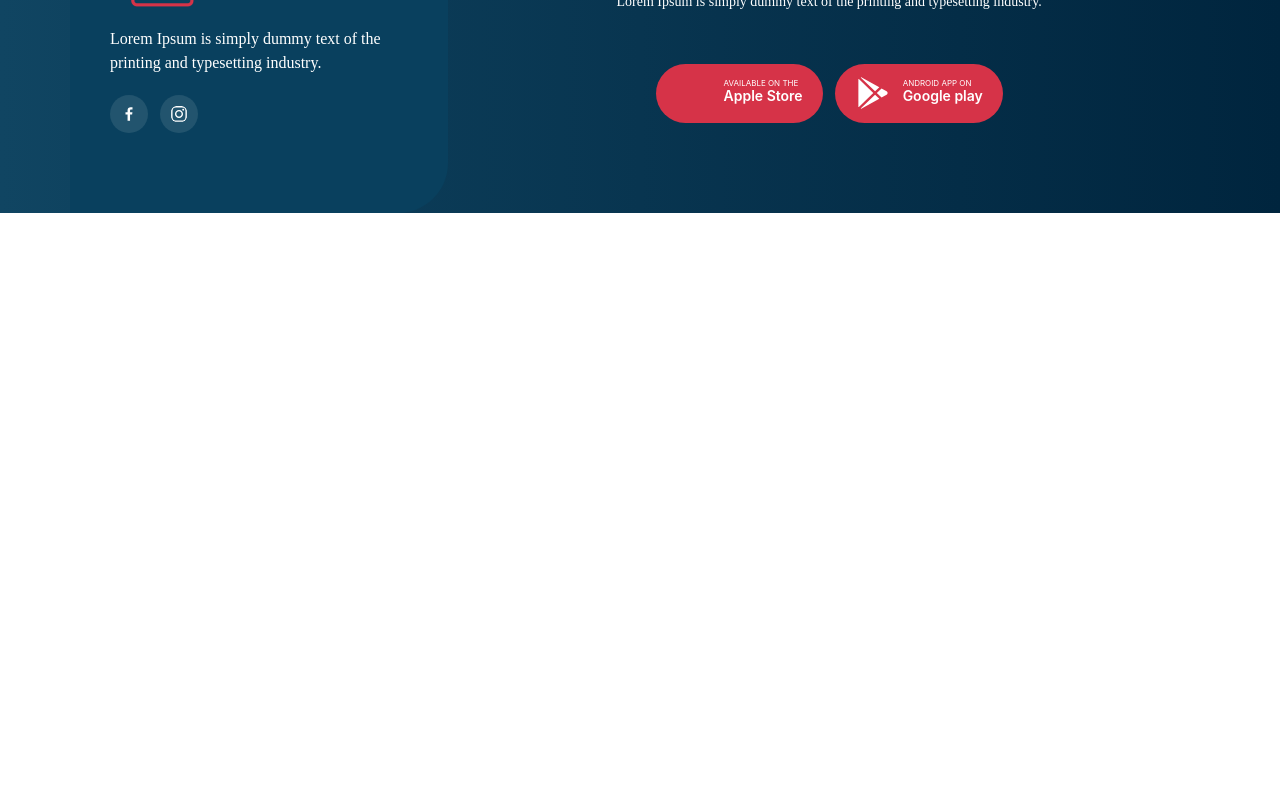
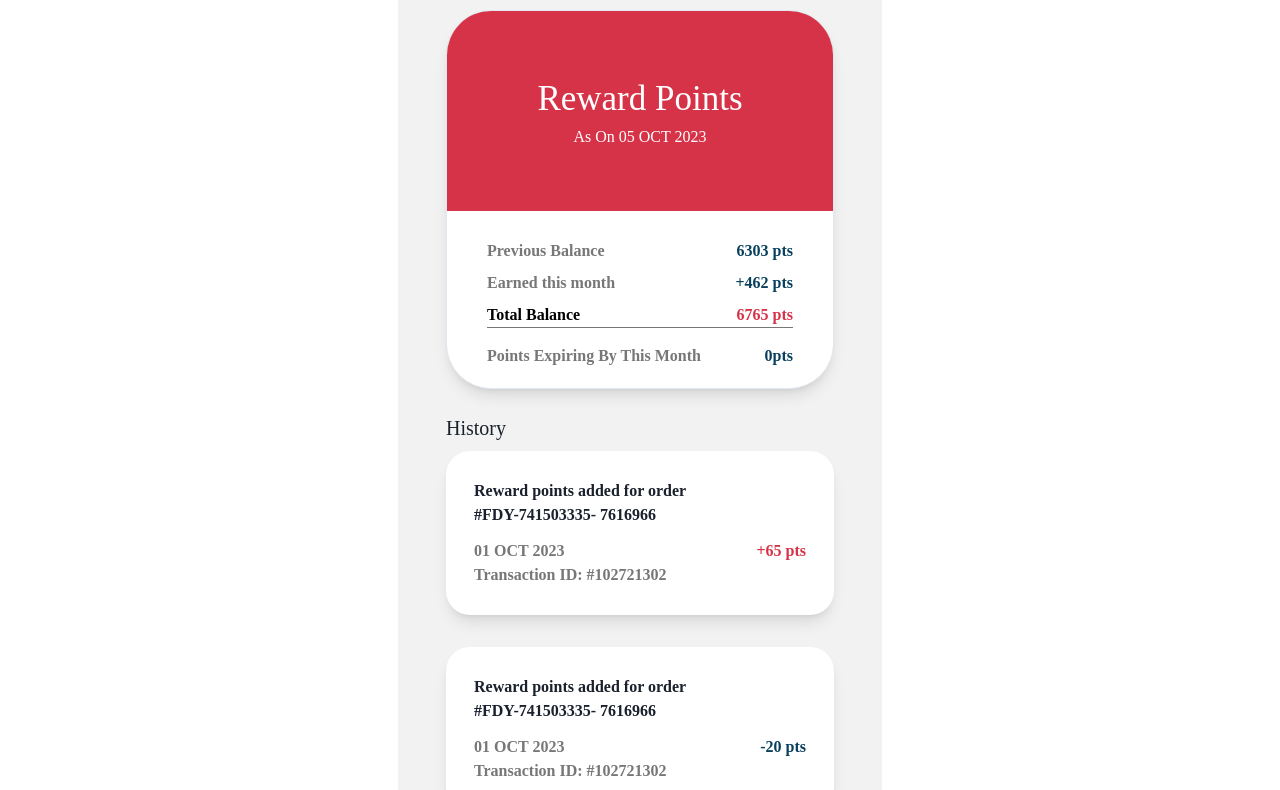
Before and after one commit to Shubh-Rajawat/ecommerce-nbt, a React (Create React App) app: page /reward-points in a window 1280 px wide. Shown: the part 320-1110 px from the top of the page. Before the commit the page ends 800 px from the top, so only its background shows below. Built offline with nearby package versions, Linux system fonts and the light colour scheme; some icons are missing.

Commit message:
reward page

```diff
--- a/src/App.js
+++ b/src/App.js
@@ -17,6 +17,7 @@ import Profile from './pages/Profile';
 import ProfileSettings from "./pages/ProfileSettings";
 import HelpAndSupport from "./pages/HelpAndSupport";
 import EdtitProfile from "./pages/EdtitProfile";
+import RewardPointPage from "./pages/RewardPointPage";
 function App() {
   return (
     <>
@@ -37,6 +38,7 @@ function App() {
           <Route path="/edit-profile" element={<EdtitProfile />} />
           <Route path="/profile/settings" element={<ProfileSettings />} />
           <Route path="/profile/help-and-support" element={<HelpAndSupport />} />
+          <Route path="reward-points" element={<RewardPointPage />} />
         </Routes>
         <Footer />
       </BrowserRouter>
--- /dev/null
+++ b/src/components/reward/Rewards.jsx
@@ -0,0 +1,79 @@
+import React from 'react'
+
+const Rewards = () => {
+  return (
+    <>
+
+             <section className="bg-[#F2F2F2] py-5">
+        <div className="ss-container flex justify-between">
+          <h1 className=" text-2xl ramto">Rewards</h1>
+          <p>Home / Your Orders_History</p>
+        </div>
+      </section>
+     <div className="w-[100%] ss-container px-1 py-5 md:py-12 flex justify-center">
+        <div className="w-full md:w-[60%] lg:w-[55%] xl:w-[44%] h-full bg-[#F2F2F2] px-5  md:px-12 py-10 rounded-3xl">
+          <div
+            className={`border  rounded-[45px]  bg-white shadow-lg relative overflow-hidden`}
+          >
+
+            <div className="bg-[#D63348] text-center h-[200px] grid place-content-center">
+              <h1 className='text-[35px] ramto text-white'>Reward Points</h1>
+              <p className='popins text-white'>As On 05  OCT 2023</p>
+            </div>
+            <div className='px-10 py-5 popins text-[#777777] '>
+
+                <div className='flex justify-between pt-2 font-[600]'>
+                <p>Previous Balance</p>
+                <p className='text-[#09405E] font-semibold ramto'>6303 pts</p>
+                </div>
+                  <div className='flex justify-between pt-2 font-[600]'>
+                <p>Earned this month</p>
+                <p className='text-[#09405E] font-semibold ramto'>+462 pts</p>
+                </div>
+                  <div className='flex justify-between pt-2 font-[600]  border-b-[1px] border-[#777777]'>
+                <p className='text-[#000] font-bold '>Total Balance</p>
+                <p className='text-[#D63348] font-bold ramto'>6765 pts</p>
+                </div>
+                  <div className='flex justify-between pt-4 font-[600]'>
+                <p>Points Expiring By This Month</p>
+                <p className='ramto text-[#09405E]' >0pts</p>
+                </div>
+            </div>
+          </div>
+
+          {/* History Reward */}
+          <div className="py-4">
+
+            <h1 className='ramto text-[20px] py-2'>History</h1>
+            <div className='w-full  h-full bg-white shadow-lg relative overflow-hidden py-7 px-5  md:px-7  rounded-3xl popins font-semibold'>
+                <p >Reward points added for order <br />
+                     #FDY-741503335- 7616966</p>
+             <div className='flex justify-between text-[#777777] pt-3'>   <p>01 OCT 2023</p>
+           <p className='text-[#D63348] font-bold ramto'>+65 pts</p></div>
+           <p className='text-[#777777]'>Transaction ID: #102721302</p>
+            </div>
+
+          </div>
+
+
+            <div className="py-4">
+            <div className='w-full  h-full bg-white shadow-lg relative overflow-hidden py-7 px-5  md:px-7  rounded-3xl popins font-semibold'>
+                <p >Reward points added for order <br />
+                     #FDY-741503335- 7616966</p>
+             <div className='flex justify-between text-[#777777] pt-3'>   <p>01 OCT 2023</p>
+           <p className='text-[#09405E] font-bold ramto'>-20 pts</p></div>
+           <p className='text-[#777777]'>Transaction ID: #102721302</p>
+            </div>
+
+          </div>
+        </div>
+
+
+
+
+      </div>
+    </>
+  )
+}
+
+export default Rewards
--- /dev/null
+++ b/src/pages/RewardPointPage.jsx
@@ -0,0 +1,13 @@
+import React from 'react'
+import Rewards from '../components/reward/Rewards'
+
+const RewardPointPage = () => {
+  return (
+ <>
+
+    <Rewards />
+ </>
+  )
+}
+
+export default RewardPointPage
```
Also changed, not shown: 1 other file (tests, documents, lock files or other folders).
